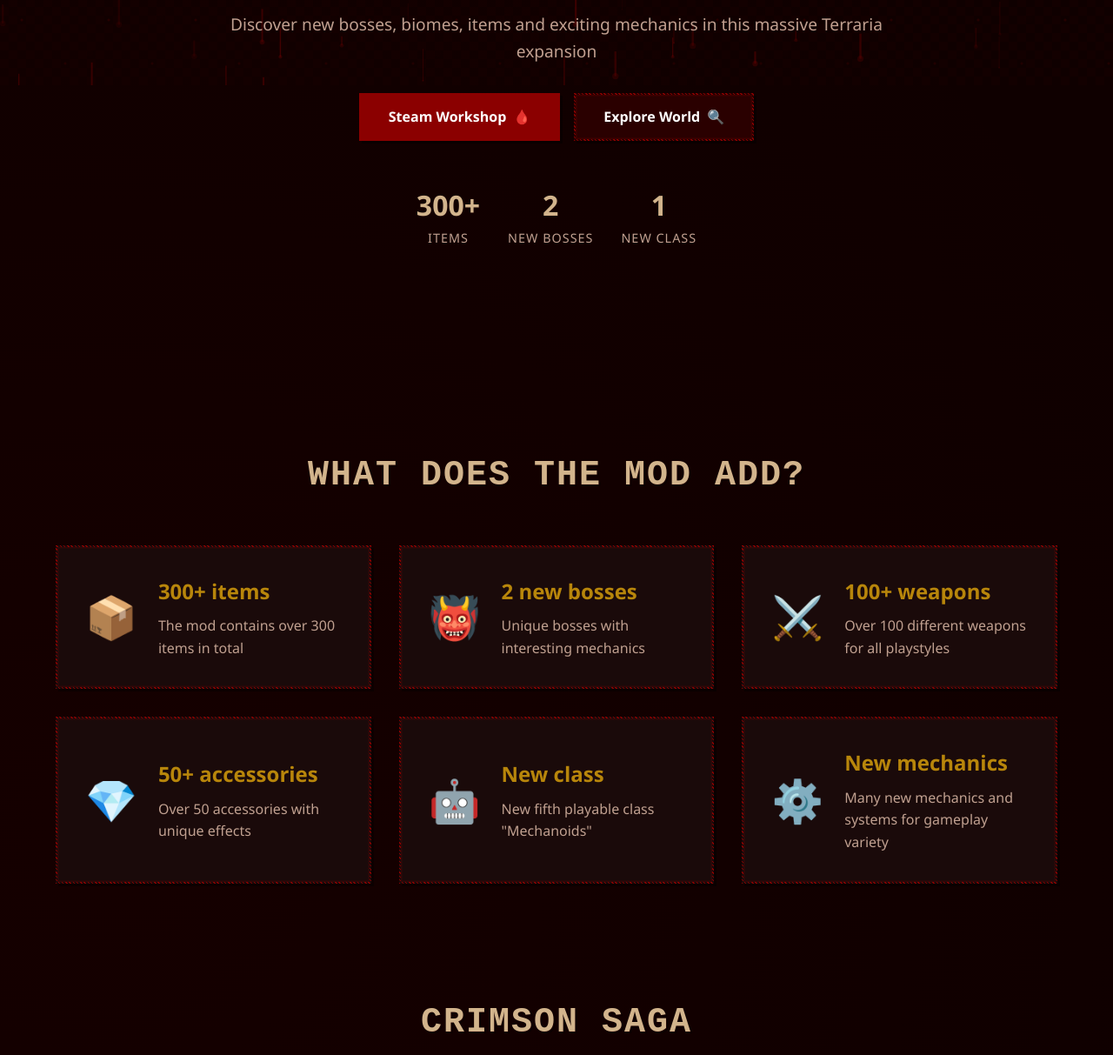
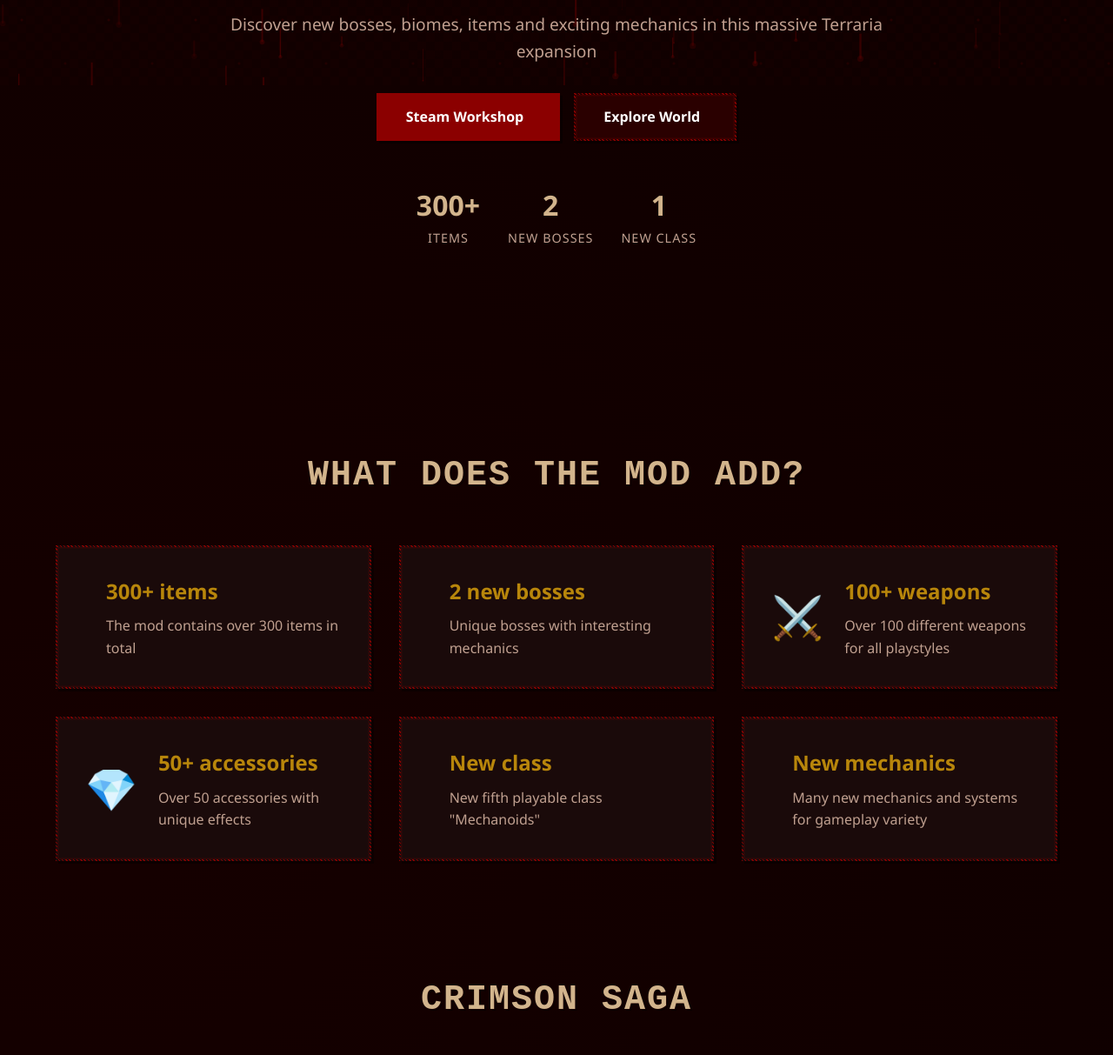
Before and after one commit to AlmondCherry/jarkosmod.github.io, a plain HTML site: page index.html in a window 1280 px wide. Shown: the part 702-1915 px from the top of the page at 87% size. Drawn offline with Linux system fonts and the light colour scheme.

Commit message:
Update index.html

```diff
--- a/index.html
+++ b/index.html
@@ -78,11 +78,11 @@
                     <div class="hero-buttons">
                         <a href="https://steamcommunity.com/sharedfiles/filedetails/?id=3354939602" class="btn btn-blood pixel-border" target="_blank">
                             <span class="btn-text" data-i18n="buttons.workshop">Steam Workshop</span>
-                            <span class="btn-icon">🩸</span>
+                            <span class="btn-icon"></span>
                         </a>
                         <a href="#gallery" class="btn btn-secondary pixel-border">
                             <span class="btn-text" data-i18n="buttons.explore">Explore World</span>
-                            <span class="btn-icon">🔍</span>
+                            <span class="btn-icon"></span>
                         </a>
                     </div>
 
@@ -111,7 +111,7 @@
 
                 <div class="mod-content-grid">
                     <div class="content-item pixel-border">
-                        <div class="content-icon">📦</div>
+                        <div class="content-icon"></div>
                         <div class="content-text">
                             <h3 data-i18n="content.1.title">300+ items</h3>
                             <p data-i18n="content.1.description">The mod contains over 300 items in total</p>
@@ -119,7 +119,7 @@
                     </div>
 
                     <div class="content-item pixel-border">
-                        <div class="content-icon">👹</div>
+                        <div class="content-icon"></div>
                         <div class="content-text">
                             <h3 data-i18n="content.2.title">2 new bosses</h3>
                             <p data-i18n="content.2.description">Unique bosses with interesting mechanics</p>
@@ -143,7 +143,7 @@
                     </div>
 
                     <div class="content-item pixel-border">
-                        <div class="content-icon">🤖</div>
+                        <div class="content-icon"></div>
                         <div class="content-text">
                             <h3 data-i18n="content.5.title">New class</h3>
                             <p data-i18n="content.5.description">New fifth playable class "Mechanoids"</p>
@@ -151,7 +151,7 @@
                     </div>
 
                     <div class="content-item pixel-border">
-                        <div class="content-icon">⚙️</div>
+                        <div class="content-icon"></div>
                         <div class="content-text">
                             <h3 data-i18n="content.6.title">New mechanics</h3>
                             <p data-i18n="content.6.description">Many new mechanics and systems for gameplay variety</p>
```
